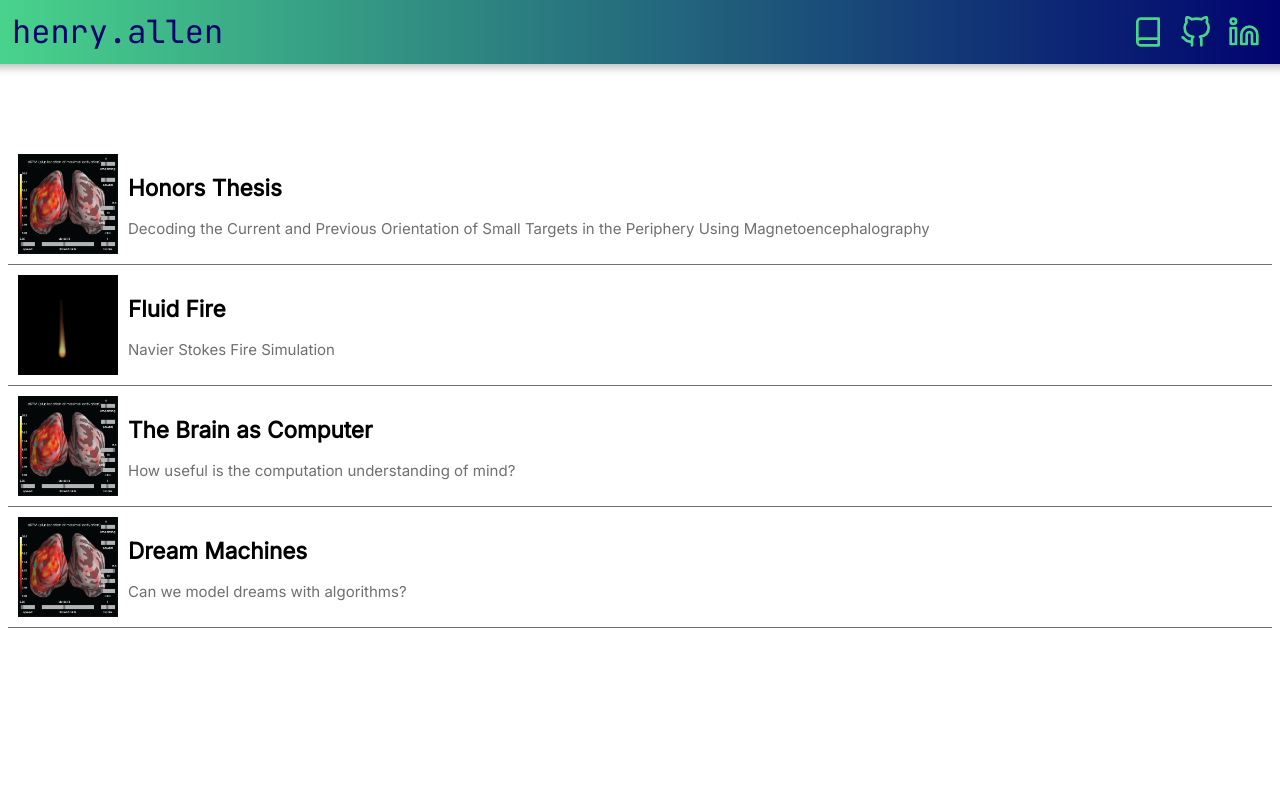
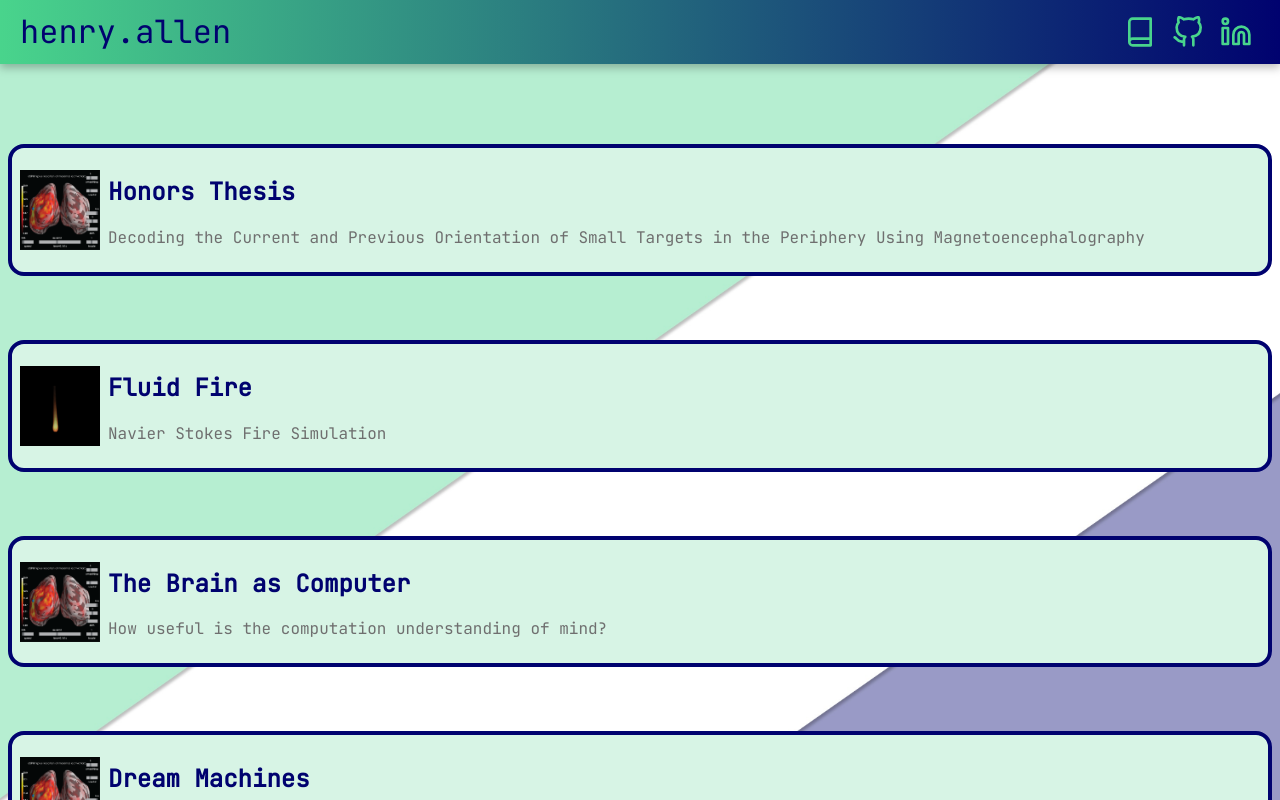
Before and after one commit to hmallen99/hmallen99.github.io, a React (Create React App) app: page /#/ in a window 1280 px wide. Built offline with nearby package versions, Linux system fonts and the light colour scheme.

Commit message:
Add background image

```diff
--- a/src/Projects/Projects.css
+++ b/src/Projects/Projects.css
@@ -15,6 +15,7 @@
     padding-top: 5em;
     flex-grow: 1;
     background-color: transparent;
+    gap: 4em
 }
 
 .projects-list-cell {
@@ -22,27 +23,29 @@
     flex-direction: row;
     padding: 0.5em;
     gap: 0.5em;
-    border-bottom: 1px solid rgba(111, 111, 111, 1);
-    font-family: 'Inter';
-    font-size: 20px;
+    border: 4px solid rgba(0, 2, 111, 1);
+    border-radius: 16px;
+    font-family: 'JetBrains Mono';
     align-items: center;
+    background-color: rgba(215, 244, 229, 1);
+    filter: none
 }
 
 .projects-list-cell p {
-    color: rgba(111, 111, 111, 1)
+    color: rgba(111, 111, 111, 1);
+    font-size: 1rem;
 }
 
 .projects-list-cell-text {
-    color: rgba(0, 0, 0, 1);
-    font-size: 15px;
+    color: rgba(0, 2, 111, 1);
+    font-size: 1rem;
     letter-spacing: 0%;
     text-align: left;
-    font-family: 'Inter';
 }
 
 
 .projects-list-cell:hover {
-    background-color: rgba(57, 198, 126, .20);
+    filter: drop-shadow(5px 5px)
 }
 
 .project-list-cell-first {
--- a/src/Projects/Projects.tsx
+++ b/src/Projects/Projects.tsx
@@ -7,7 +7,6 @@ type Props = {
 }
 
 export default function Projects(_props: Props) {
-
     return (
         <>
             <div className="projects-container">
--- a/src/TopBarContainer.css
+++ b/src/TopBarContainer.css
@@ -4,6 +4,7 @@
     justify-content: flex-start;
     align-items: center;
     height: 100%;
+    width: 100%;
 }
 
 .top-bar {
@@ -13,7 +14,7 @@
     align-items: center;
     gap: 1em;
     padding: 0.75em;
-    width: calc(100% - 0.5em);
+    width: calc(100% - 1.5em);
     background-image: linear-gradient(to right, #49D48C, #00026F);
     filter: drop-shadow(rgba(0, 0, 0, .25) 0px 4px 4px)
 }
--- a/src/index.css
+++ b/src/index.css
@@ -5,7 +5,10 @@ body {
 }
 
 #root {
-  height: 100%;
+  height: 100vh;
+  width: 100%;
+  background-image: url('Background.jpg');
+  background-size: cover;
 }
 
 .container {
```
Also changed, not shown: src/Background.jpg (added), src/Projects/ProjectList.tsx (line endings or trailing spaces).
